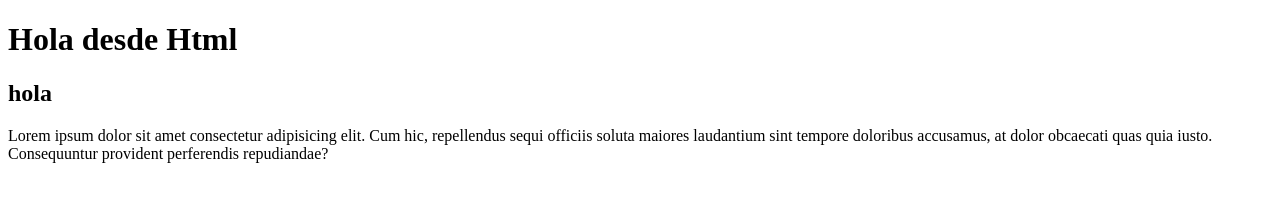
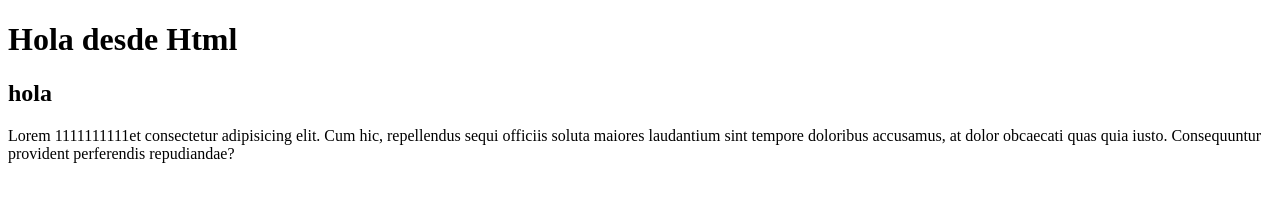
Before and after one commit to alejandroisa71/gitprueba, a plain HTML site: page index.html in a window 1280 px wide. Drawn offline with Linux system fonts and the light colour scheme.

Commit message:
modifico parrafo

```diff
--- a/index.html
+++ b/index.html
@@ -8,6 +8,6 @@
 <body>
     <h1>Hola desde Html</h1>
     <h2>hola</h2>
-    <p>Lorem ipsum dolor sit amet consectetur adipisicing elit. Cum hic, repellendus sequi officiis soluta maiores laudantium sint tempore doloribus accusamus, at dolor obcaecati quas quia iusto. Consequuntur provident perferendis repudiandae?</p>
+    <p>Lorem 1111111111et consectetur adipisicing elit. Cum hic, repellendus sequi officiis soluta maiores laudantium sint tempore doloribus accusamus, at dolor obcaecati quas quia iusto. Consequuntur provident perferendis repudiandae?</p>
 </body>
 </html>
```
